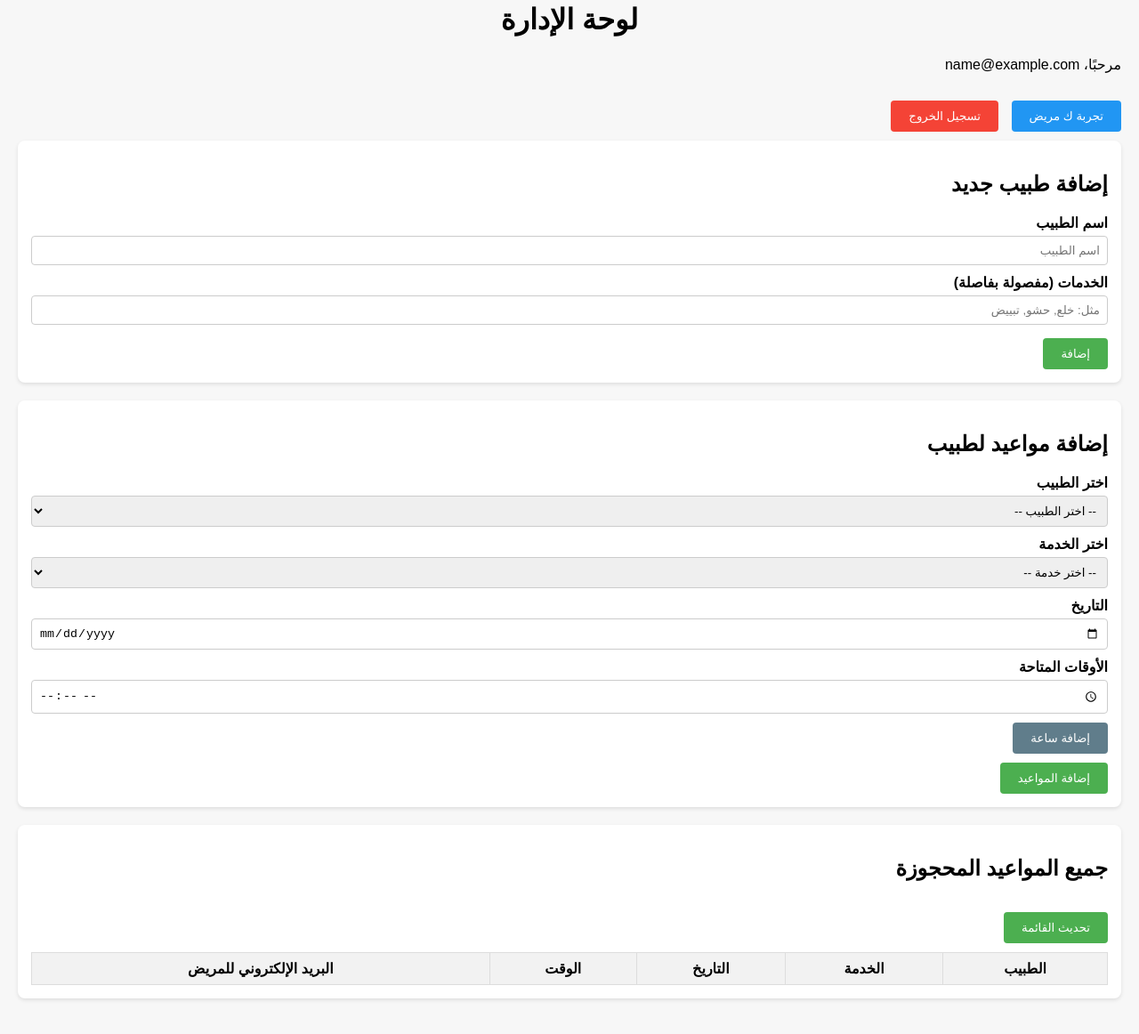
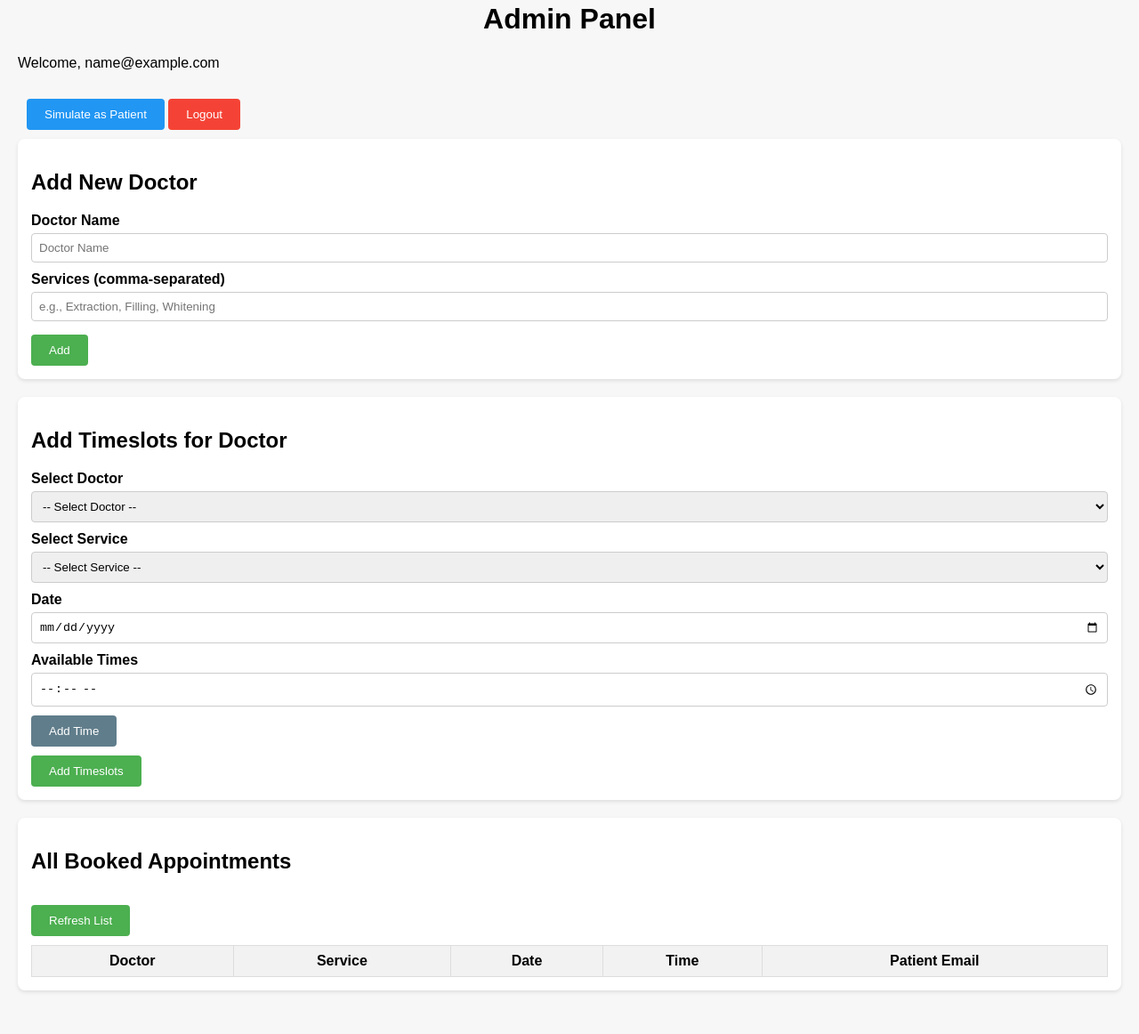
Before and after one commit to abdoabozena7/SmartClinic, a website: page public/admin.html in a window 1280 px wide. Shown: the part 38-1200 px from the top of the page at 89% size. Drawn offline with Linux system fonts and the light colour scheme; no server answers; sample sign-in values are in the browser's storage.

Commit message:
Update admin.html

```diff
--- a/public/admin.html
+++ b/public/admin.html
@@ -1,9 +1,9 @@
 <!DOCTYPE html>
-<html lang="ar" dir="rtl">
+<html lang="en" dir="ltr">
 <head>
   <meta charset="UTF-8">
   <meta name="viewport" content="width=device-width, initial-scale=1.0">
-  <title >Abozena</title>
+  <title>Admin Panel</title>
   <style>
     body {
       font-family: sans-serif;
@@ -70,61 +70,60 @@
   </style>
 </head>
 <body>
-  <h1>لوحة الإدارة</h1>
+  <h1>Admin Panel</h1>
   <p id="welcome"></p>
   <div style="margin-bottom: 10px;">
-    <button id="simulateBtn" style="margin-left: 10px; background-color:#2196F3;">تجربة ك مريض</button>
-    <button id="logoutBtn" style="background-color:#f44336;">تسجيل الخروج</button>
+    <button id="simulateBtn" style="margin-left: 10px; background-color:#2196F3;">Simulate as Patient</button>
+    <button id="logoutBtn" style="background-color:#f44336;">Logout</button>
   </div>
   <section>
-    <h2>إضافة طبيب جديد</h2>
+    <h2>Add New Doctor</h2>
     <form id="addDoctorForm">
-      <label for="doctorName">اسم الطبيب</label>
-      <input type="text" id="doctorName" name="doctorName" required placeholder="اسم الطبيب">
-      <label for="doctorServices">الخدمات (مفصولة بفاصلة)</label>
-      <input type="text" id="doctorServices" name="doctorServices" required placeholder="مثل: خلع, حشو, تبييض">
-      <button type="submit">إضافة</button>
+      <label for="doctorName">Doctor Name</label>
+      <input type="text" id="doctorName" name="doctorName" required placeholder="Doctor Name">
+      <label for="doctorServices">Services (comma-separated)</label>
+      <input type="text" id="doctorServices" name="doctorServices" required placeholder="e.g., Extraction, Filling, Whitening">
+      <button type="submit">Add</button>
       <div class="message" id="doctorSuccess" style="display:none;"></div>
       <div class="error" id="doctorError" style="display:none;"></div>
     </form>
   </section>
 
   <section>
-    <h2>إضافة مواعيد لطبيب</h2>
+    <h2>Add Timeslots for Doctor</h2>
     <form id="addTimeslotForm">
-      <label for="doctorSelect">اختر الطبيب</label>
+      <label for="doctorSelect">Select Doctor</label>
       <select id="doctorSelect" required>
-        <option value="">-- اختر الطبيب --</option>
+        <option value="">-- Select Doctor --</option>
       </select>
-      <label for="serviceSelect">اختر الخدمة</label>
+      <label for="serviceSelect">Select Service</label>
       <select id="serviceSelect" required>
-        <option value="">-- اختر خدمة --</option>
+        <option value="">-- Select Service --</option>
       </select>
-      <label for="dateInput">التاريخ</label>
+      <label for="dateInput">Date</label>
       <input type="date" id="dateInput" required>
-      <label>الأوقات المتاحة</label>
-      <!-- Container to hold multiple time inputs -->
+      <label>Available Times</label>
       <div id="timesContainer">
         <input type="time" class="time-input" required>
       </div>
-      <button type="button" id="addTimeBtn" style="margin-top:10px;background-color:#607d8b;">إضافة ساعة</button>
-      <button type="submit" style="display:block;margin-top:10px;">إضافة المواعيد</button>
+      <button type="button" id="addTimeBtn" style="margin-top:10px;background-color:#607d8b;">Add Time</button>
+      <button type="submit" style="display:block;margin-top:10px;">Add Timeslots</button>
       <div class="message" id="timeslotSuccess" style="display:none;"></div>
       <div class="error" id="timeslotError" style="display:none;"></div>
     </form>
   </section>
 
   <section>
-    <h2>جميع المواعيد المحجوزة</h2>
-    <button id="refreshAppointments">تحديث القائمة</button>
+    <h2>All Booked Appointments</h2>
+    <button id="refreshAppointments">Refresh List</button>
     <table id="appointmentsTable">
       <thead>
         <tr>
-          <th>الطبيب</th>
-          <th>الخدمة</th>
-          <th>التاريخ</th>
-          <th>الوقت</th>
-          <th>البريد الإلكتروني للمريض</th>
+          <th>Doctor</th>
+          <th>Service</th>
+          <th>Date</th>
+          <th>Time</th>
+          <th>Patient Email</th>
         </tr>
       </thead>
       <tbody id="appointmentsBody">
@@ -136,10 +135,9 @@
     // Check login
     const user = JSON.parse(localStorage.getItem('user') || '{}');
     if (!user || user.role !== 'admin') {
-      // Redirect to login if not admin
       window.location.href = 'login.html';
     } else {
-      document.getElementById('welcome').textContent = `مرحبًا، ${user.email}`;
+      document.getElementById('welcome').textContent = `Welcome, ${user.email}`;
     }
 
     // Load doctors into select
@@ -147,7 +145,7 @@
       const res = await fetch('/api/doctors');
       const list = await res.json();
       const select = document.getElementById('doctorSelect');
-      select.innerHTML = '<option value="">-- اختر الطبيب --</option>';
+      select.innerHTML = '<option value="">-- Select Doctor --</option>';
       list.forEach(doc => {
         const option = document.createElement('option');
         option.value = doc.id;
@@ -162,7 +160,7 @@
       const selected = this.options[this.selectedIndex];
       const services = selected.dataset.services ? JSON.parse(selected.dataset.services) : [];
       const serviceSelect = document.getElementById('serviceSelect');
-      serviceSelect.innerHTML = '<option value="">-- اختر خدمة --</option>';
+      serviceSelect.innerHTML = '<option value="">-- Select Service --</option>';
       services.forEach(svc => {
         const opt = document.createElement('option');
         opt.value = svc;
@@ -189,17 +187,16 @@
         });
         const data = await res.json();
         if (res.ok) {
-          success.textContent = 'تم إضافة الطبيب بنجاح.';
+          success.textContent = 'Doctor added successfully.';
           success.style.display = 'block';
-          // Clear form
           this.reset();
           await loadDoctors();
         } else {
-          error.textContent = data.error || 'خطأ أثناء إضافة الطبيب.';
+          error.textContent = data.error || 'Error adding doctor.';
           error.style.display = 'block';
         }
       } catch (err) {
-        error.textContent = 'تعذر الاتصال بالخادم.';
+        error.textContent = 'Failed to connect to the server.';
         error.style.display = 'block';
       }
     });
@@ -210,7 +207,6 @@
       const doctorId = document.getElementById('doctorSelect').value;
       const service = document.getElementById('serviceSelect').value;
       const date = document.getElementById('dateInput').value;
-      // Collect all time inputs
       const timeInputs = document.querySelectorAll('#timesContainer .time-input');
       const times = Array.from(timeInputs).map(input => input.value.trim()).filter(t => t);
       const success = document.getElementById('timeslotSuccess');
@@ -218,7 +214,7 @@
       success.style.display = 'none';
       error.style.display = 'none';
       if (!doctorId || !service || !date || times.length === 0) {
-        error.textContent = 'الرجاء ملء جميع الحقول.';
+        error.textContent = 'Please fill in all fields.';
         error.style.display = 'block';
         return;
       }
@@ -230,15 +226,15 @@
         });
         const data = await res.json();
         if (res.ok) {
-          success.textContent = 'تم إضافة المواعيد بنجاح.';
+          success.textContent = 'Timeslots added successfully.';
           success.style.display = 'block';
           this.reset();
         } else {
-          error.textContent = data.error || 'حدث خطأ أثناء إضافة المواعيد.';
+          error.textContent = data.error || 'Error adding timeslots.';
           error.style.display = 'block';
         }
       } catch (err) {
-        error.textContent = 'تعذر الاتصال بالخادم.';
+        error.textContent = 'Failed to connect to the server.';
         error.style.display = 'block';
       }
     });
@@ -263,7 +259,7 @@
         });
       } catch (err) {
         const tr = document.createElement('tr');
-        tr.innerHTML = `<td colspan="5">تعذر تحميل المواعيد.</td>`;
+        tr.innerHTML = `<td colspan="5">Failed to load appointments.</td>`;
         tbody.appendChild(tr);
       }
     }
@@ -282,9 +278,7 @@
 
     // Simulate as patient handler
     document.getElementById('simulateBtn').addEventListener('click', function() {
-      // Set flag to indicate simulation mode
       localStorage.setItem('simulateAsPatient', 'true');
-      // Redirect to patient page
       window.location.href = 'patient.html';
     });
 
```
